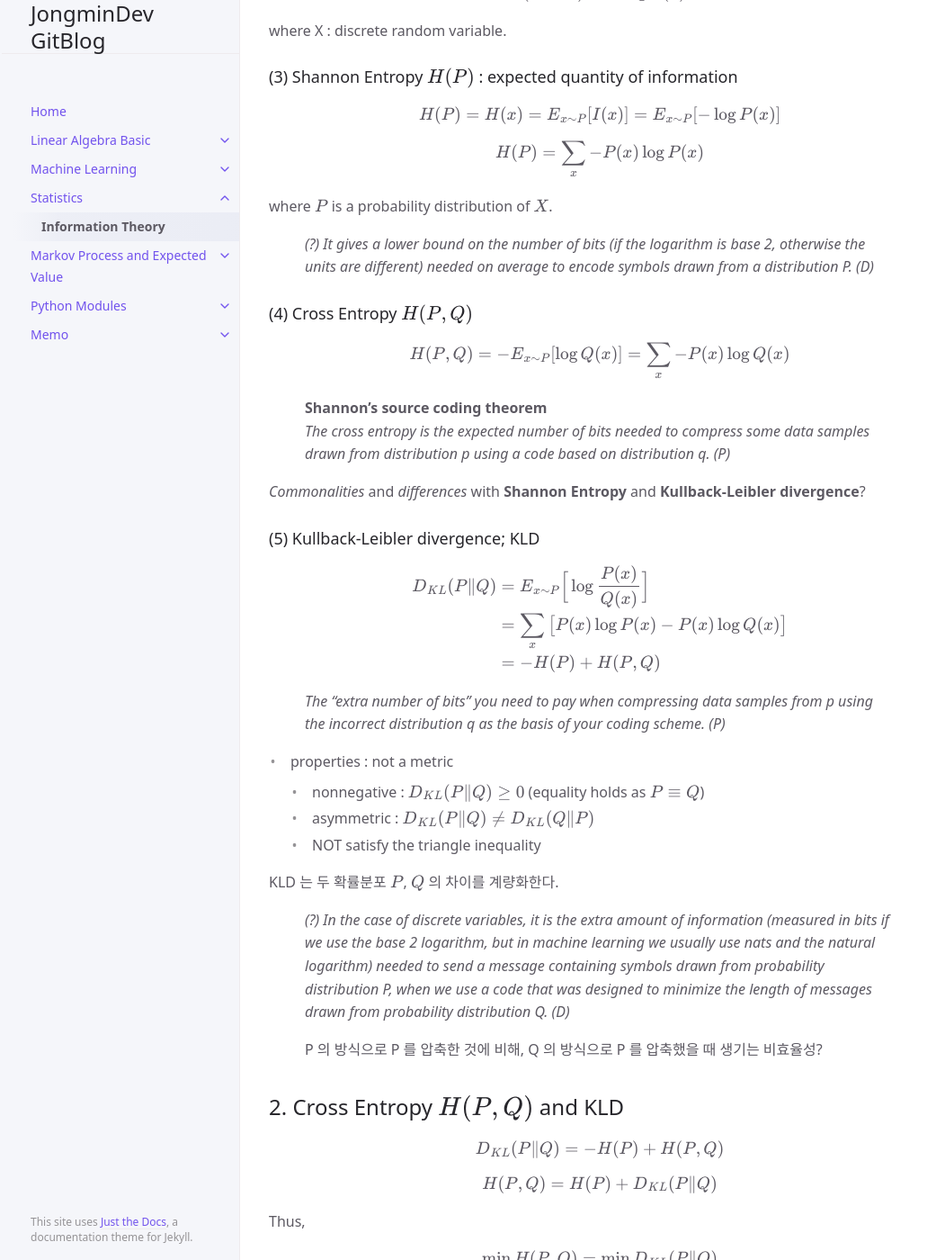
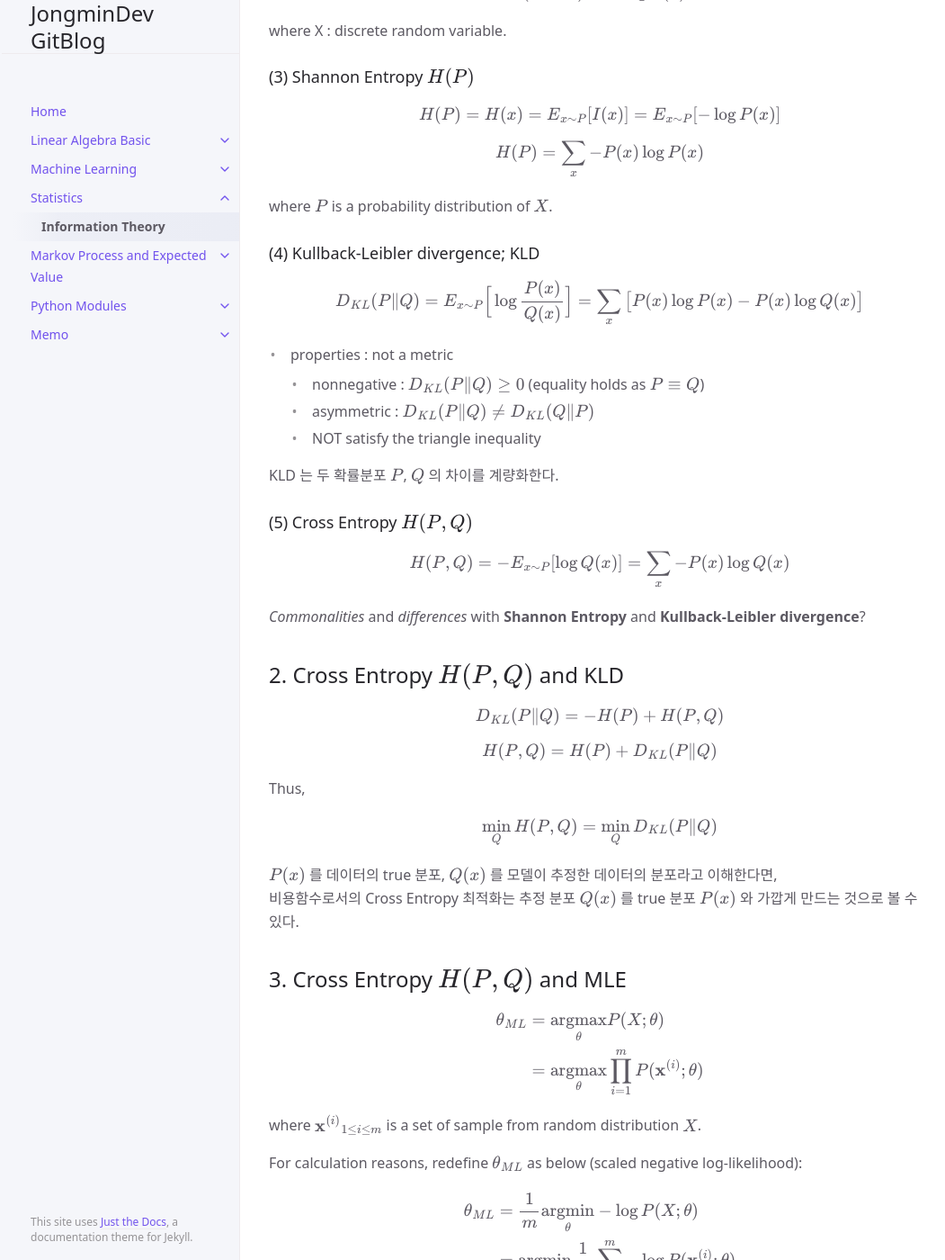
Before and after one commit to jongmindev/jongmindev.github.io, a Jekyll site: the page built from docs/Statistics/InformationTheory.md, in a window 1280 px wide and 1400 px high, scrolled down 873 px. Shown: the whole window at 90% size, without its empty margins (105-1156 px from the left). Built offline with Jekyll 4.4.1, drawn with Linux system fonts in a browser that asks for light colours; some of the changed text lies outside the part shown.

Commit message:
Revert "interpretation of entropy"
This reverts commit 837bfe8dd3d457026015afb55544fd7a3f496f1b.

```diff
--- a/docs/Statistics/InformationTheory.md
+++ b/docs/Statistics/InformationTheory.md
@@ -27,15 +27,13 @@ parent : Statistics
  - 가법성
     - $A,B:\text{independent} \implies I(A\cap B)=I(A)+I(B)$
 
-
 ### (2) self-information
 
 $$ I(X=x) = - \log P(x) $$
 
 where X : discrete random variable.
 
-
-### (3) Shannon Entropy $H(P)$ : expected quantity of information
+### (3) Shannon Entropy $H(P)$
 
 $$ H(P) = H(x) = E_{x \sim P} [I(x)] = E_{x \sim P} [- \log P(x)]$$
 
@@ -43,31 +41,9 @@ $$ H(P) = \sum_x -P(x) \log P(x) $$
 
 where $P$ is a probability distribution of $X$.
 
-> *(?) It gives a lower bound on the number of bits (if the logarithm is base 2, otherwise the units are different) needed on average to encode symbols drawn from a distribution P. (D)*
+### (4) Kullback-Leibler divergence; KLD
 
-
-### (4) Cross Entropy $H(P,Q)$
-
-$$ H(P,Q) = - E_{x \sim P} [\log Q(x)] = \sum_x -P(x) \log Q(x) $$
-
-> **Shannon’s source coding theorem**
-*The cross entropy is the expected number of bits needed to compress some data samples drawn from distribution p using a code based on distribution q. (P)*
-
-*Commonalities* and *differences* with **Shannon Entropy** and **Kullback-Leibler divergence**?
-
-
-### (5) Kullback-Leibler divergence; KLD
-
-$$
-\begin{align*}
-D_{KL}(P \Vert Q)
-&= E_{x\sim P} \Big[ \log \frac{P(x)}{Q(x)} \Big] \\
-&= \sum_x \big[P(x) \log P(x) - P(x)\log Q(x) \big] \\
-&= -H(P) + H(P, Q)
-\end{align*}
-$$
-
-> *The “extra number of bits” you need to pay when compressing data samples from p using the incorrect distribution q as the basis of your coding scheme. (P)*
+$$ D_{KL}(P \Vert Q) = E_{x\sim P} \Big[ \log \frac{P(x)}{Q(x)} \Big] = \sum_x \big[P(x) \log P(x) - P(x)\log Q(x) \big] $$
 
  - properties : not a metric
     - nonnegative : $ D_{KL}(P \Vert Q) \ge 0 $ (equality holds as $P \equiv Q$)
@@ -76,9 +52,11 @@ $$
 
 KLD 는 두 확률분포 $P$, $Q$ 의 차이를 계량화한다.
 
-> *(?) In the case of discrete variables, it is the extra amount of information (measured in bits if we use the base 2 logarithm, but in machine learning we usually use nats and the natural logarithm) needed to send a message containing symbols drawn from probability distribution P, when we use a code that was designed to minimize the length of messages drawn from probability distribution Q. (D)*
+### (5) Cross Entropy $H(P,Q)$
 
-> P 의 방식으로 P 를 압축한 것에 비해, Q 의 방식으로 P 를 압축했을 때 생기는 비효율성?
+$$ H(P,Q) = - E_{x \sim P} [\log Q(x)] = \sum_x -P(x) \log Q(x) $$
+
+*Commonalities* and *differences* with **Shannon Entropy** and **Kullback-Leibler divergence**?
 
 
 ## 2. Cross Entropy $H(P,Q)$ and KLD
@@ -98,8 +76,8 @@ $P(x)$ 를 데이터의 true 분포, $Q(x)$ 를 모델이 추정한 데이터의
 
 $$
 \begin{align*}
-\theta_{ML} &= \mathop{\text{argmax}}\limits_{\theta} Q(X;\theta) \\
-&= \mathop{\text{argmax}}\limits_{\theta} \prod_{i=1}^m Q(\mathbf{x}^{(i)};\theta)
+\theta_{ML} &= \mathop{\text{argmax}}\limits_{\theta} P(X;\theta) \\
+&= \mathop{\text{argmax}}\limits_{\theta} \prod_{i=1}^m P(\mathbf{x}^{(i)};\theta)
 \end{align*}
 $$
 
@@ -109,29 +87,23 @@ For calculation reasons, redefine $\theta_{ML}$ as below (scaled negative log-li
 
 $$
 \begin{align*}
-\theta_{ML} &= \frac{1}{m} \mathop{\text{argmin}}\limits_{\theta} -\log Q(X;\theta) \\
-&= \mathop{\text{argmin}}\limits_{\theta} \frac{1}{m} \sum_{i=1}^m -\log Q(\mathbf{x}^{(i)};\theta)
+\theta_{ML} &= \frac{1}{m} \mathop{\text{argmin}}\limits_{\theta} -\log P(X;\theta) \\
+&= \mathop{\text{argmin}}\limits_{\theta} \frac{1}{m} \sum_{i=1}^m -\log P(\mathbf{x}^{(i)};\theta)
 \end{align*}
 $$
 
-이때, $\dfrac{1}{m}$ 은 $\{ \mathbf{x}^{(i)} \}_{1\le i \le m}$ 의 각 sample 에 대한 empirical distribution $P$ (not quite satisfactory representation of the true distribution) 에서의 확률로 이해할 수 있으므로
+이때, $\dfrac{1}{m}$ 은 $\{ \mathbf{x}^{(i)} \}_{1\le i \le m}$ 의 각 sample 에 대한 empirical distribution $\hat{P}$ 에서의 확률로 이해할 수 있으므로
 
 $$
 \begin{align*}
 \theta_{ML}
-&= \mathop{\text{argmin}}\limits_{\theta} -E_{P}[\log Q(\mathbf{x};\theta)] \\
-&= \mathop{\text{argmin}}\limits_{\theta} H(P, Q)
+&= \mathop{\text{argmin}}\limits_{\theta} -E_{\hat{P}}[\log P(\mathbf{x};\theta)] \\
+&= \mathop{\text{argmin}}\limits_{\theta} H(\hat{P}, P)
 \end{align*}
 $$
 
-따라서 cross entropy 최적화는 MLE 와 동일하며,
-[2](#2-cross-entropy-hpq-and-kld)에 의해 model $Q$ 와 empirical distribution $P$ 를 일치시키려는 과정이다.
-
-> *We want to find the distribution* $Q$ *that is as close as possible to* $P$*. (P)*
+따라서 cross entropy 최적화는 MLE 와 동일하며, 또한 2에 의해 empirical distribution 과 true distribution 을 일치시키려는 과정이다.
 
 
 ## Reference
-
-(D) Deep Learning, Ian Goodfellow
-
-(P) Probability Machine Learnin: An Introduction, Christopher Bishop
+Deep Learning, Ian Goodfellow
```
